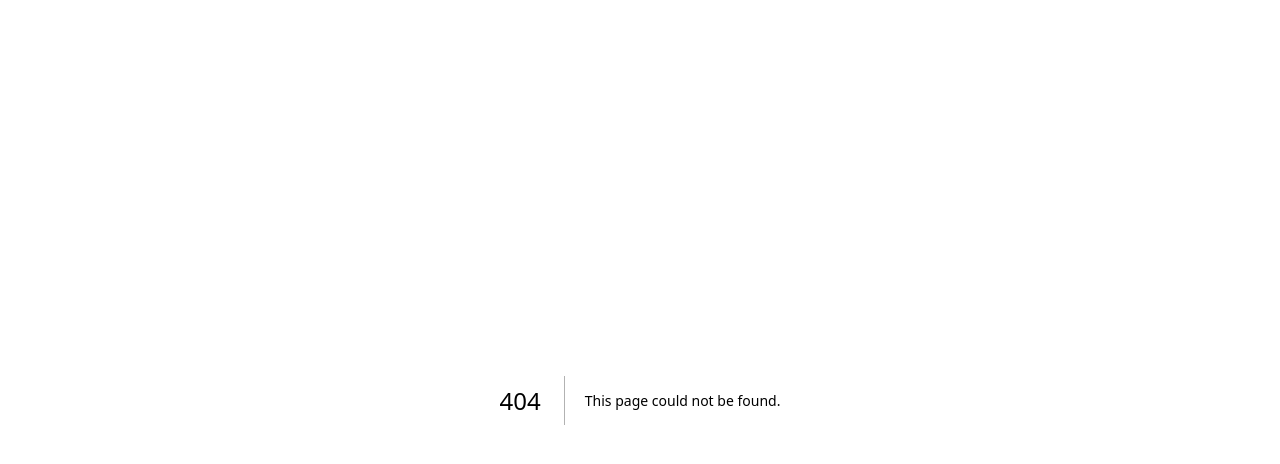
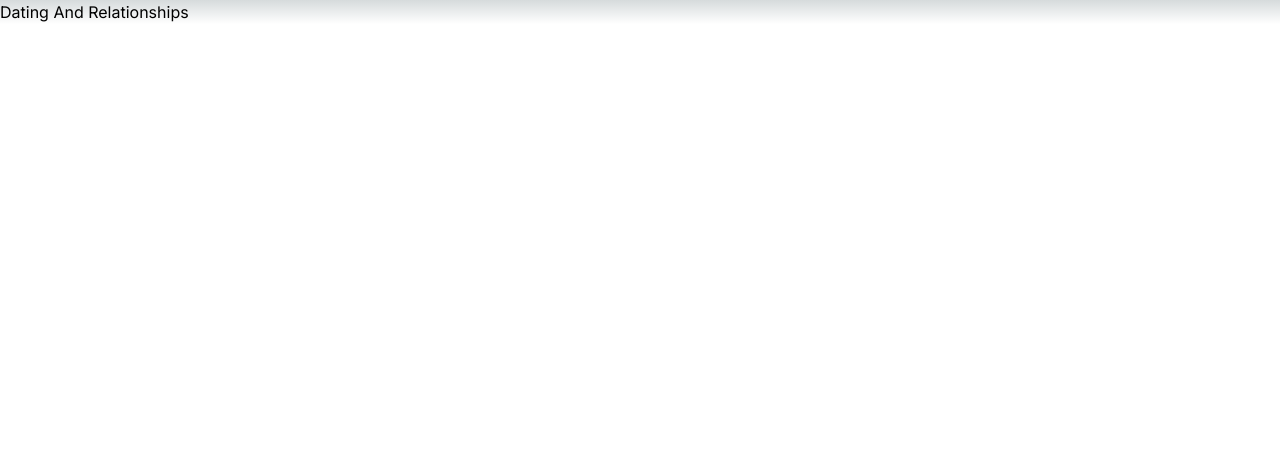
Before and after one commit to FilipaMerino/elizabethnardella, a Next.js app: page /expertise/datingandrelationships in a window 1280 px wide. Before the commit this address had no page. Shown: the top 464 px of the page. Built offline with nearby package versions, Linux system fonts and the light colour scheme.

Commit message:
Routing to "GriefandLoss" defined

```diff
--- /dev/null
+++ b/app/expertise/datingandrelationships/page.tsx
@@ -0,0 +1,8 @@
+const DatingAndRelationships = () => {
+    return(
+        <div>
+            <h1>Dating And Relationships</h1>
+        </div>
+    )
+}
+export default DatingAndRelationships;
```
